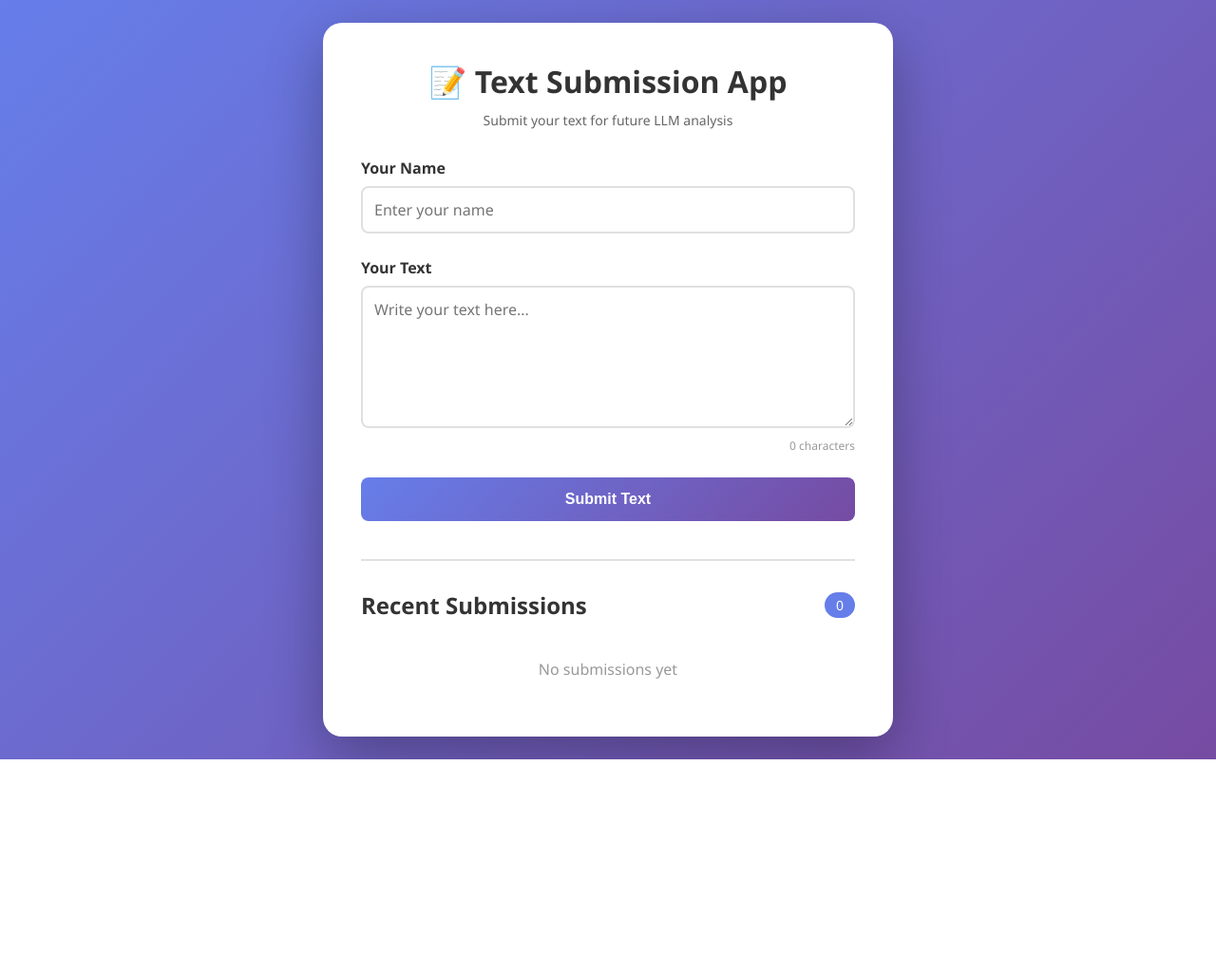
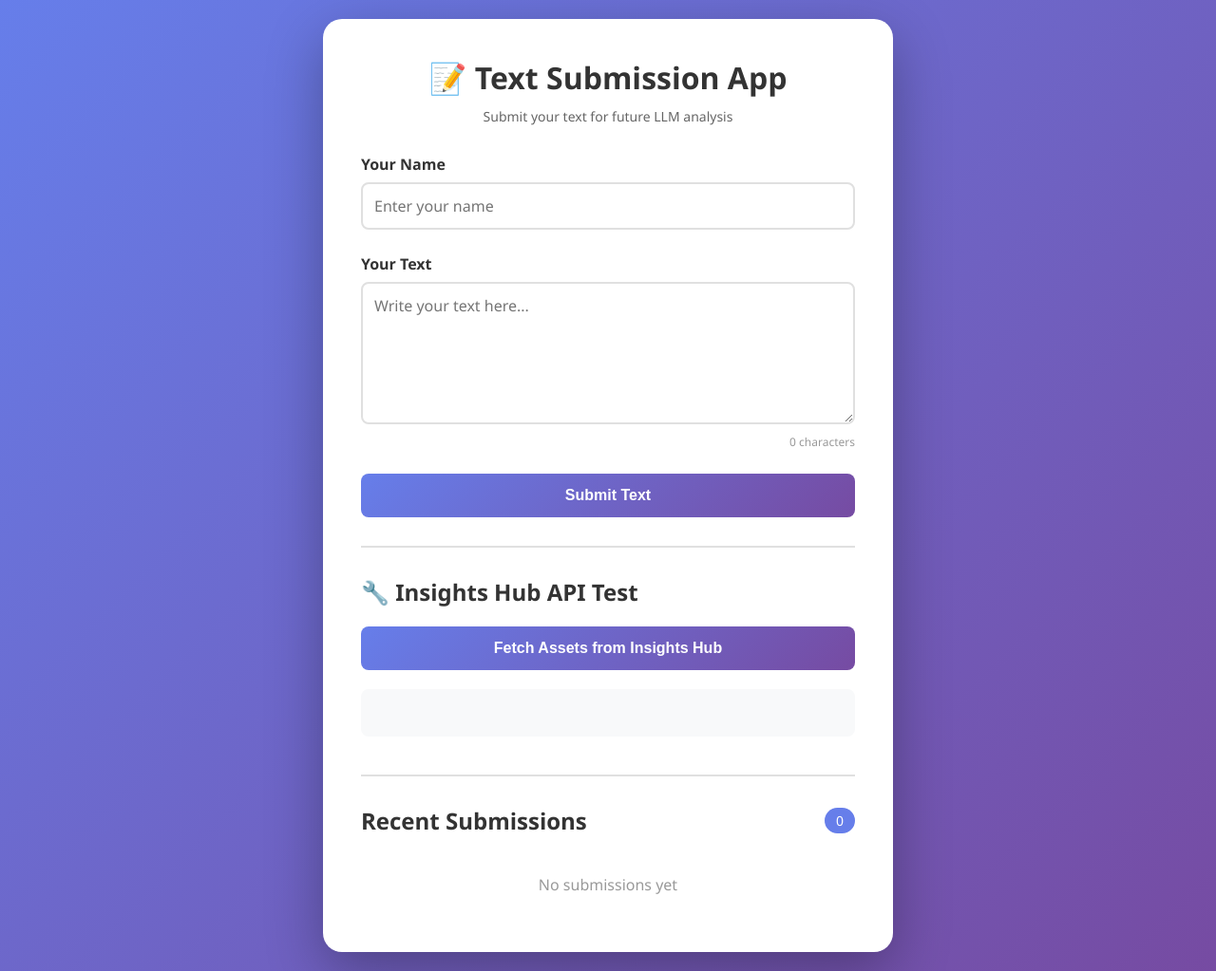
Before and after one commit to ankittripathi24/Jenkins_AWS_Flask, a Flask app: page / in a window 1280 px wide. Shown: the whole page at 95% size. Before the commit the page ends 800 px from the top, so only its background shows below. Run offline with Flask 3, Linux system fonts and the light colour scheme; data that the repository does not hold is empty.

Commit message:
Add Insights Hub Asset Management API integration

```diff
--- a/app.py
+++ b/app.py
@@ -2,12 +2,16 @@ from flask import Flask, render_template, request, jsonify
 from flask_cors import CORS
 from datetime import datetime
 import os
+import requests
 
 app = Flask(__name__)
 CORS(app)  # Enable CORS for all routes
 
 # Support for base path (for Insights Hub/MindSphere deployment)
 BASE_PATH = os.environ.get('BASE_PATH', '').rstrip('/')
+
+# Insights Hub API base URL (update if different)
+INSIGHTS_HUB_API_BASE = os.environ.get('INSIGHTS_HUB_API_BASE', 'https://gateway.eu1.mindsphere.io')
 
 # Store submissions in memory (in production, use a database)
 submissions = []
@@ -81,6 +85,70 @@ def get_submission(submission_id):
             'error': 'Submission not found'
         }), 404
 
+@app.route(f'{BASE_PATH}/api/insights-hub/assets', methods=['GET'])
+@app.route('/api/insights-hub/assets', methods=['GET'])
+def get_insights_hub_assets():
+    """Proxy endpoint to fetch assets from Insights Hub Asset Management API"""
+    try:
+        # Get authorization token from request headers (passed through by gateway)
+        auth_header = request.headers.get('Authorization')
+
+        if not auth_header:
+            return jsonify({
+                'success': False,
+                'error': 'No authorization token provided'
+            }), 401
+
+        # Insights Hub Asset Management API endpoint
+        api_url = f'{INSIGHTS_HUB_API_BASE}/api/assetmanagement/v3/assets'
+
+        # Get query parameters (for pagination, filtering, etc.)
+        params = {
+            'size': request.args.get('size', 10),  # Number of assets to return
+            'page': request.args.get('page', 0),    # Page number
+        }
+
+        # Add filter if provided
+        if request.args.get('filter'):
+            params['filter'] = request.args.get('filter')
+
+        # Make request to Insights Hub API
+        headers = {
+            'Authorization': auth_header,
+            'Content-Type': 'application/json'
+        }
+
+        response = requests.get(api_url, headers=headers, params=params, timeout=30)
+
+        # Return the response from Insights Hub
+        if response.status_code == 200:
+            return jsonify({
+                'success': True,
+                'data': response.json()
+            }), 200
+        else:
+            return jsonify({
+                'success': False,
+                'error': f'Insights Hub API error: {response.status_code}',
+                'details': response.text
+            }), response.status_code
+
+    except requests.exceptions.Timeout:
+        return jsonify({
+            'success': False,
+            'error': 'Request to Insights Hub timed out'
+        }), 504
+    except requests.exceptions.RequestException as e:
+        return jsonify({
+            'success': False,
+            'error': f'Failed to connect to Insights Hub: {str(e)}'
+        }), 500
+    except Exception as e:
+        return jsonify({
+            'success': False,
+            'error': f'Internal server error: {str(e)}'
+        }), 500
+
 @app.route(f'{BASE_PATH}/api/health', methods=['GET'])
 @app.route('/api/health', methods=['GET'])
 def health_check():
--- a/requirements.txt
+++ b/requirements.txt
@@ -2,3 +2,4 @@ Flask==3.0.0
 Flask-Cors==4.0.0
 gunicorn==21.2.0
 Werkzeug==3.0.1
+requests==2.31.0
--- a/templates/index.html
+++ b/templates/index.html
@@ -216,6 +216,15 @@
             <button type="submit" id="submitBtn">Submit Text</button>
         </form>
 
+        <!-- Insights Hub API Test Section -->
+        <div class="submissions-section" style="border-top: 2px solid #e0e0e0; padding-top: 30px; margin-top: 30px;">
+            <div class="submissions-title">
+                <h2>🔧 Insights Hub API Test</h2>
+            </div>
+            <button type="button" id="fetchAssetsBtn" style="margin-bottom: 20px;">Fetch Assets from Insights Hub</button>
+            <div id="assetsResult" style="background: #f8f9fa; border-radius: 8px; padding: 15px; min-height: 50px; font-family: monospace; font-size: 12px; overflow-x: auto; white-space: pre-wrap; word-break: break-all;"></div>
+        </div>
+
         <div class="submissions-section">
             <div class="submissions-title">
                 <h2>Recent Submissions</h2>
@@ -342,6 +351,36 @@
             }
         }
 
+        // Fetch assets from Insights Hub
+        const fetchAssetsBtn = document.getElementById('fetchAssetsBtn');
+        const assetsResult = document.getElementById('assetsResult');
+
+        fetchAssetsBtn.addEventListener('click', async () => {
+            fetchAssetsBtn.disabled = true;
+            fetchAssetsBtn.textContent = 'Fetching...';
+            assetsResult.textContent = 'Loading assets from Insights Hub...';
+
+            try {
+                const response = await fetch(`${API_BASE_URL}/api/insights-hub/assets?size=5`, {
+                    method: 'GET',
+                    credentials: 'same-origin',
+                });
+
+                const data = await response.json();
+
+                if (data.success) {
+                    assetsResult.textContent = JSON.stringify(data.data, null, 2);
+                } else {
+                    assetsResult.textContent = `Error: ${data.error}\n\nDetails: ${data.details || 'No additional details'}`;
+                }
+            } catch (error) {
+                assetsResult.textContent = `Network Error: ${error.message}`;
+            } finally {
+                fetchAssetsBtn.disabled = false;
+                fetchAssetsBtn.textContent = 'Fetch Assets from Insights Hub';
+            }
+        });
+
         // Escape HTML to prevent XSS
         function escapeHtml(text) {
             const div = document.createElement('div');
```
